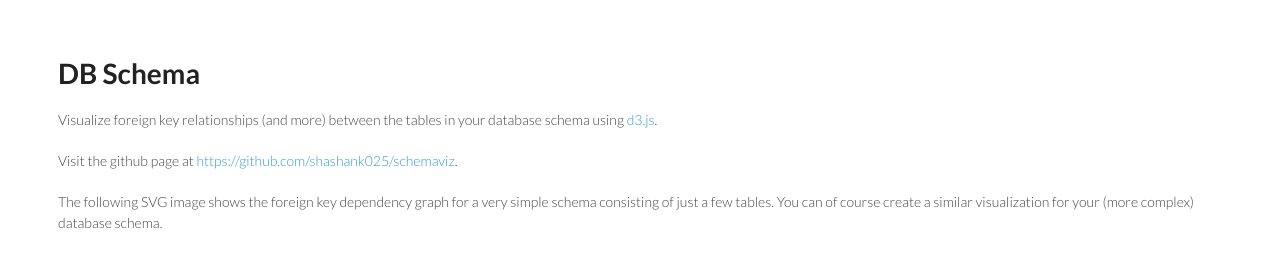
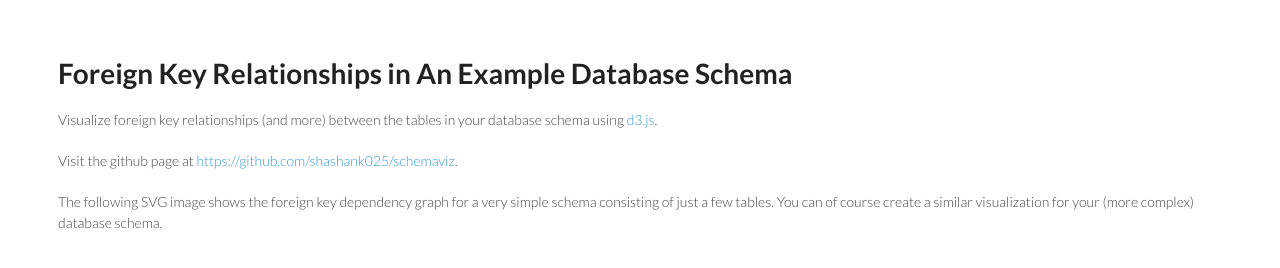
Before and after one commit to shashank025/schemaviz, a plain HTML site: page index.html in a window 1280 px wide. Drawn offline with nearby package versions, Linux system fonts and the light colour scheme.

Commit message:
betterment

```diff
--- a/index.html
+++ b/index.html
@@ -4,7 +4,7 @@
 <script src="http://d3js.org/d3.v3.js"></script>
 <link type="text/css" rel="stylesheet" href="stylesheets/styles.css"/>
 <body>
-<h1>DB Schema</h1>
+<h1>Foreign Key Relationships in An Example Database Schema</h1>
 
 <p>
 Visualize foreign key relationships (and more) between
```
